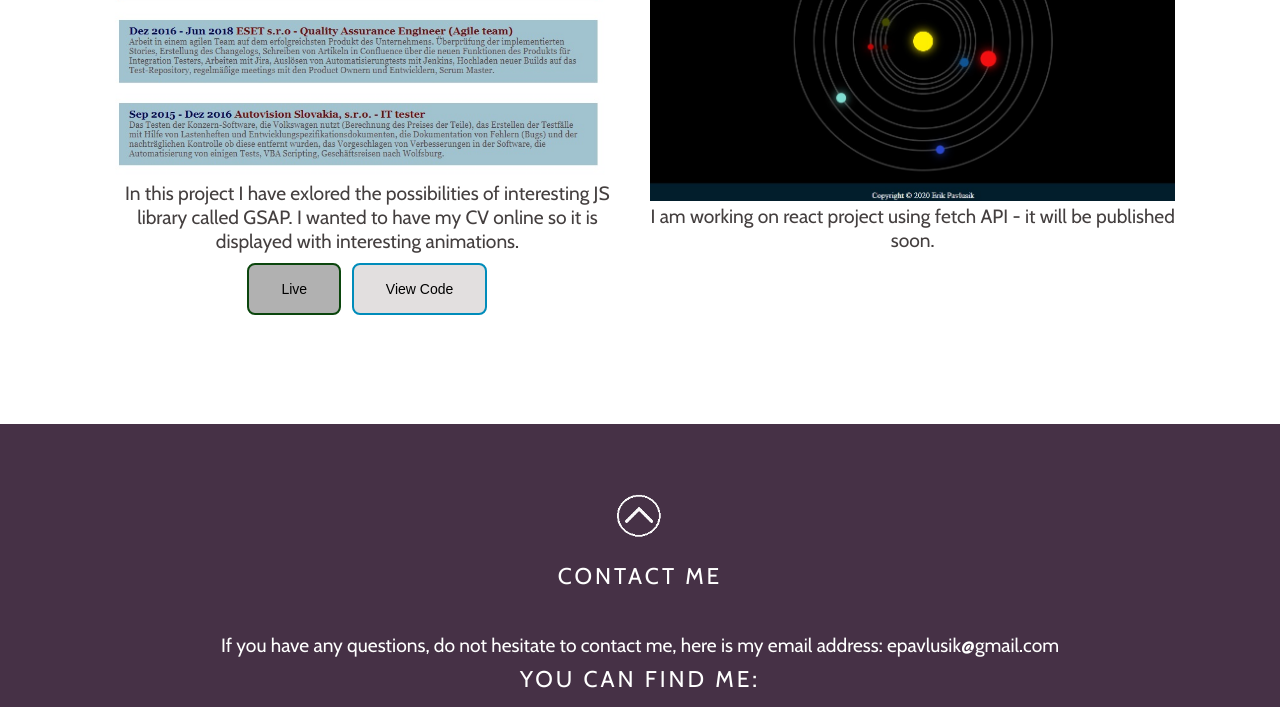
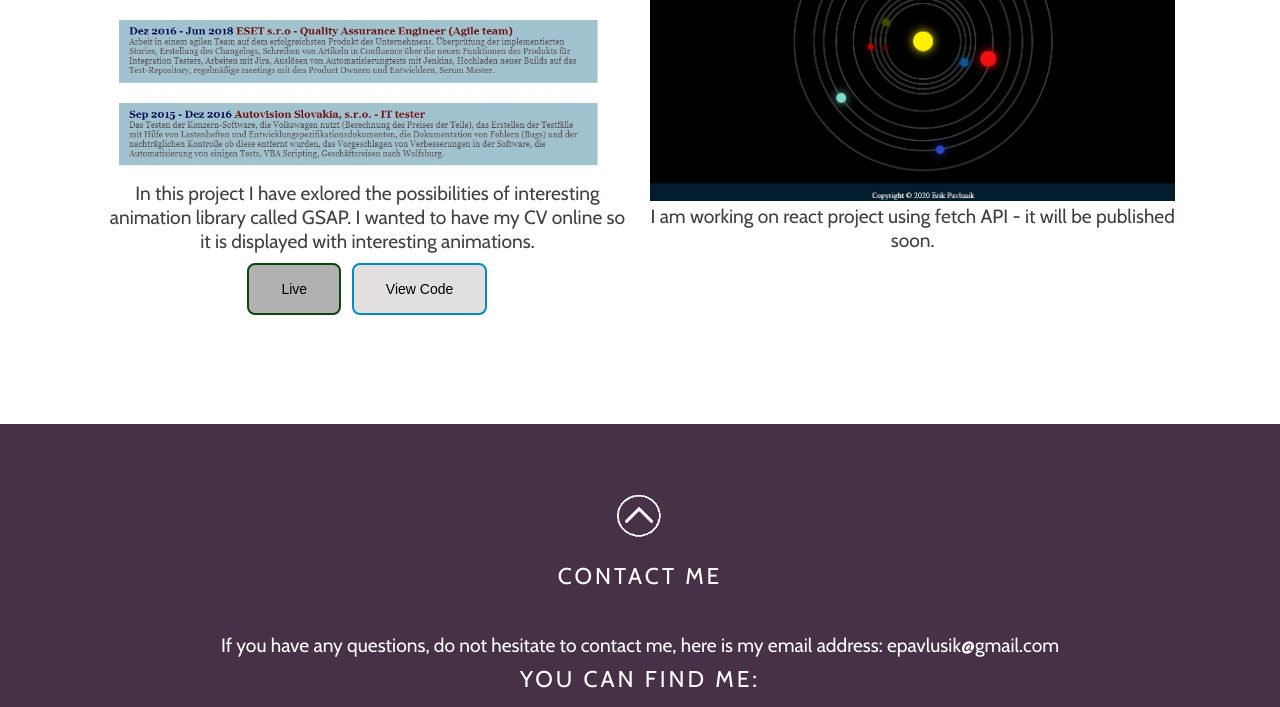
Before and after one commit to epavlusik/portfolio, a plain HTML site: page index.html in a window 1280 px wide. Shown: the part 2717-3424 px from the top of the page. Drawn offline with nearby package versions, Linux system fonts and the light colour scheme; a web font is replaced by a local one.

Commit message:
Update index.html

```diff
--- a/index.html
+++ b/index.html
@@ -114,7 +114,7 @@
                  <h2>
                      <span class="project">Project 5:</span> Online CV</h2>
                  <img src="images/lebenslauf.jpg" alt="">
-                 <p>In this project I have exlored the possibilities of interesting JS library called GSAP.
+                 <p>In this project I have exlored the possibilities of interesting animation library called GSAP.
                      I wanted to have my CV online so it is displayed with interesting animations.
                  </p>
                      <button class="btn-live" onclick="location.href='https://epavlusik.github.io/onlinecv/';">Live</button>
```
